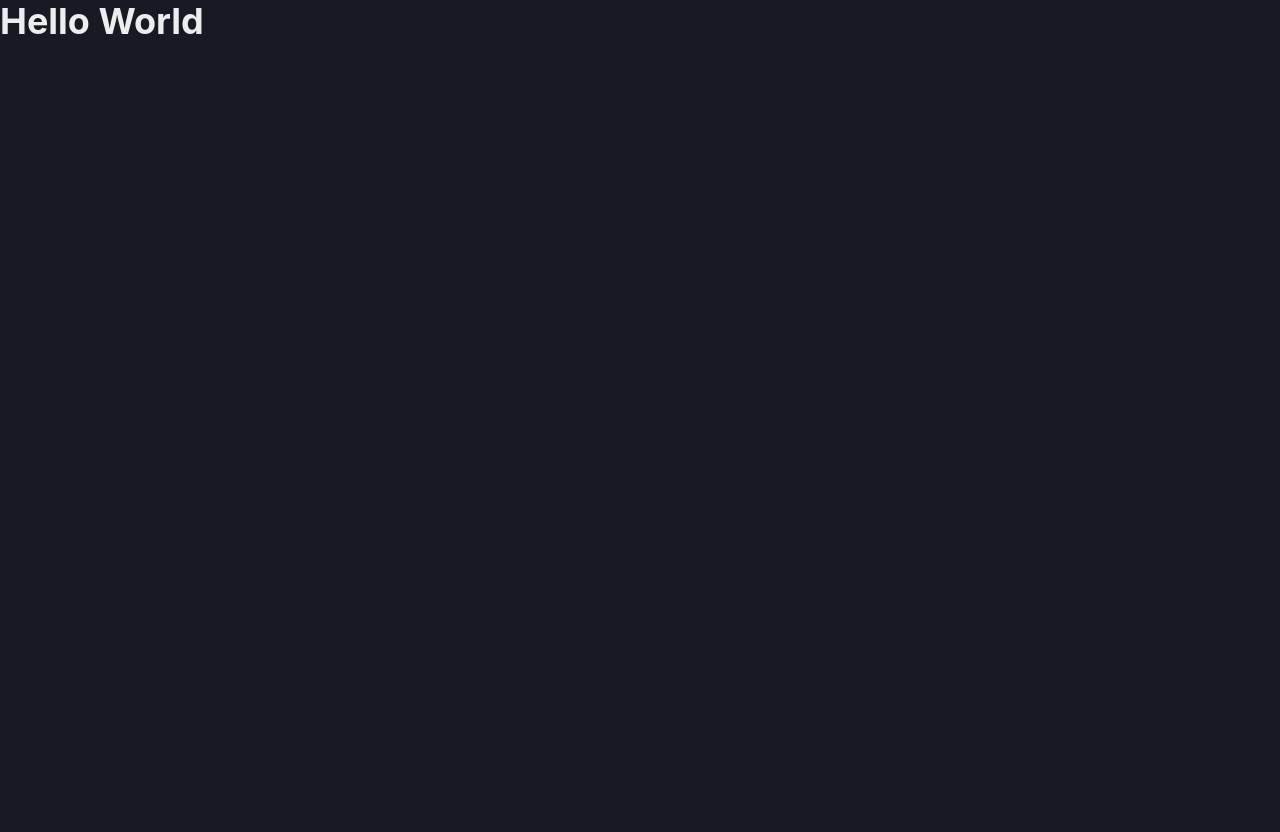
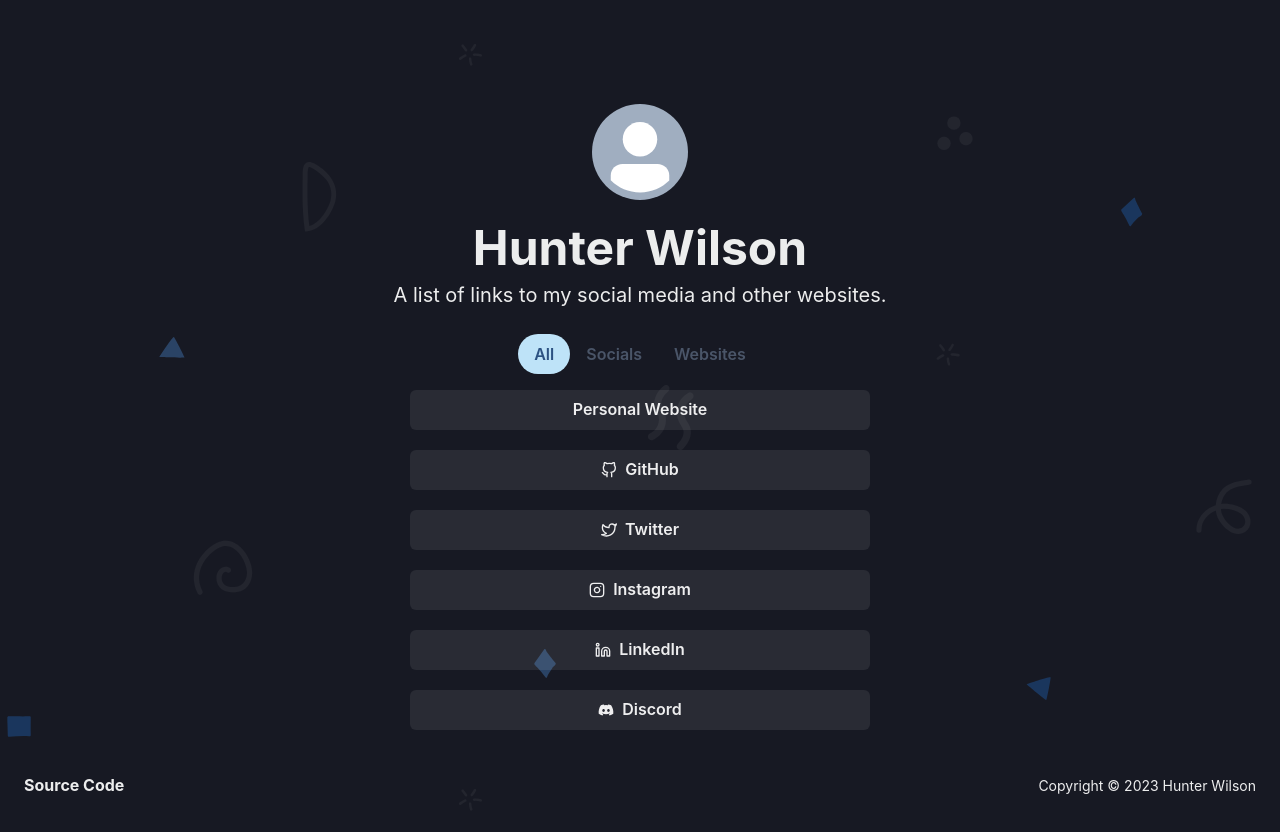
Before and after one commit to TheTeaCup/links, a Next.js app: page / in a window 1280 px wide. Shown: the top 832 px of the page. Before the commit the page ends 800 px from the top, so only its background shows below. Built offline with nearby package versions, Linux system fonts and the light colour scheme.

Commit message:
Links setup

```diff
--- /dev/null
+++ b/components/linkCard.js
@@ -0,0 +1,18 @@
+import {Avatar, Button, Card, CardBody, Center, HStack, Text, VStack} from "@chakra-ui/react";
+import Link from "next/link";
+
+const LinkCard = ({ link }) => {
+    return (
+        <>
+            <Link href={link.url} key={link.name} target='_blank' rel='noopener noreferrer'>
+                <Button w={'full'} leftIcon={link.icon}>
+                    <Center>
+                        <Text>{link.name}</Text>
+                    </Center>
+                </Button>
+            </Link>
+        </>
+    )
+}
+
+export default LinkCard;
--- /dev/null
+++ b/data/links.js
@@ -0,0 +1,44 @@
+import {FiGithub, FiInstagram, FiLinkedin, FiTwitter} from "react-icons/fi";
+import {FaDiscord} from "react-icons/fa";
+
+const links = [
+    {
+        name: 'Personal Website',
+        url: 'https://hunterwilson.dev',
+        icon: '',
+        type: 'website'
+    },
+    {
+        name: 'GitHub',
+        url: 'https://github.com/TheTeaCup',
+        icon: <FiGithub/>,
+        type: 'social'
+    },
+    {
+        name: 'Twitter',
+        url: 'https://twitter.com/howdyhooter',
+        icon: <FiTwitter/>,
+        type: 'social'
+    },
+    {
+        name: 'Instagram',
+        url: 'https://www.instagram.com/howdyhooter/',
+        icon: <FiInstagram/>,
+        type: 'social'
+    },
+    {
+        name: 'LinkedIn',
+        url: 'https://www.linkedin.com/in/hunter-wilson-1898551ba/',
+        icon: <FiLinkedin/>,
+        type: 'social'
+    },
+    {
+        name: 'Discord',
+        url: 'https://discord.gg/v9sfD3JNEH    ',
+        icon: <FaDiscord/>,
+        type: 'social'
+    },
+
+]
+
+export default links;
--- a/pages/index.js
+++ b/pages/index.js
@@ -1,10 +1,75 @@
-import {Heading} from "@chakra-ui/react";
+import {
+    Avatar,
+    Center,
+    Divider,
+    Heading,
+    SimpleGrid,
+    Tab,
+    TabList,
+    TabPanel, TabPanels,
+    Tabs,
+    Text,
+    VStack
+} from "@chakra-ui/react";
+import Layout from "@/components/layout";
+import Link from "next/link";
+import links from "@/data/links";
+import LinkCard from "@/components/linkCard";
 
 
 export default function Home() {
   return (
     <>
-      <Heading>Hello World</Heading>
+        <Layout>
+            <Center>
+                <Avatar size={'xl'}/>
+            </Center>
+            <br/>
+            <VStack>
+                <Heading as="h1" size="2xl">Hunter Wilson</Heading>
+                <Text fontSize="xl">A list of links to my social media and other websites.</Text>
+            </VStack>
+            <br/>
+
+
+                <Tabs align={'center'} variant='soft-rounded' colorScheme='blue'>
+                    <TabList>
+                        <Tab>All</Tab>
+                        <Tab>Socials</Tab>
+                        <Tab>Websites</Tab>
+                    </TabList>
+
+                    <TabPanels>
+                        {/* All */}
+                        <TabPanel>
+                            <SimpleGrid columns={1} spacing={5}>
+                                {links.map((link) => {
+                                    return <LinkCard key={link.name} link={link}/>
+                                })}
+                            </SimpleGrid>
+                        </TabPanel>
+
+                        {/* Socials */}
+                        <TabPanel>
+                            <SimpleGrid columns={1} spacing={5}>
+                                {links.filter(link => link.type === 'social').map((link) => {
+                                    return <LinkCard key={link.name} link={link}/>
+                                })}
+                            </SimpleGrid>
+                        </TabPanel>
+
+                        {/* Websites */}
+                        <TabPanel>
+                            <SimpleGrid columns={1} spacing={5}>
+                                {links.filter(link => link.type === 'website').map((link) => {
+                                    return <LinkCard key={link.name} link={link}/>
+                                })}
+                            </SimpleGrid>
+                        </TabPanel>
+                    </TabPanels>
+                </Tabs>
+
+        </Layout>
     </>
   )
 }
```
